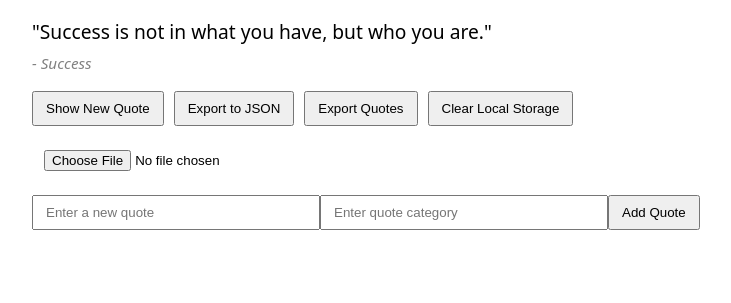
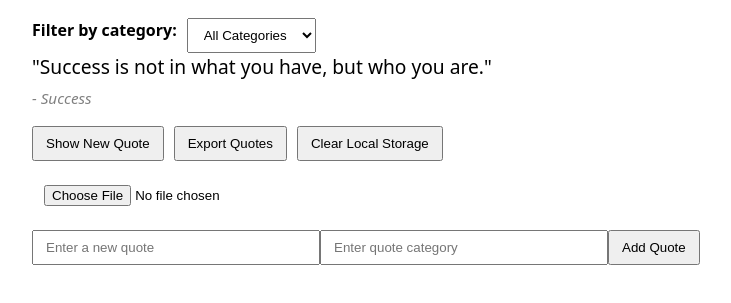
Before and after one commit to Davilog/alx_fe_javascript, a plain HTML site: page dom-manipulation/index.html in a window 1280 px wide. Shown: the part 83-386 px from the top of the page, without its empty margins (0-731 px from the left). Drawn offline with Linux system fonts and the light colour scheme.

Commit message:
another change

```diff
--- a/dom-manipulation/index.html
+++ b/dom-manipulation/index.html
@@ -9,25 +9,35 @@
     h1 { margin-top: 0; }
     #quoteDisplay p { font-size: 1.2rem; margin: 0 0 4px; }
     #quoteDisplay span { font-size: 0.95rem; }
-    .controls, .io, #formContainer { margin-top: 16px; display: flex; gap: 10px; flex-wrap: wrap; }
-    button, input[type="file"], input[type="text"] { padding: 8px 12px; }
+    .controls, .io, #formContainer, .filterRow { margin-top: 16px; display: flex; gap: 10px; flex-wrap: wrap; }
+    button, select, input[type="file"], input[type="text"] { padding: 8px 12px; }
     form#addQuoteForm input { min-width: 260px; }
   </style>
 </head>
 <body>
   <h1>Dynamic Quote Generator</h1>
 
+  <!-- Filter Row -->
+  <div class="filterRow">
+    <label for="categoryFilter"><strong>Filter by category:</strong></label>
+    <select id="categoryFilter" onchange="filterQuotes()">
+      <option value="all">All Categories</option>
+      <!-- Dynamically populated categories -->
+    </select>
+  </div>
+
+  <!-- Quote Display -->
   <div id="quoteDisplay" aria-live="polite"></div>
 
+  <!-- Controls -->
   <div class="controls">
     <button id="newQuote">Show New Quote</button>
-    <button id="exportBtn">Export to JSON</button>
     <button id="exportQuotes">Export Quotes</button>
     <button id="clearStorage">Clear Local Storage</button>
   </div>
 
+  <!-- JSON Import -->
   <div class="io">
-    <!-- JSON import (inline onchange as requested in instructions) -->
     <input type="file" id="importFile" accept=".json" onchange="importFromJsonFile(event)" />
   </div>
 
```
